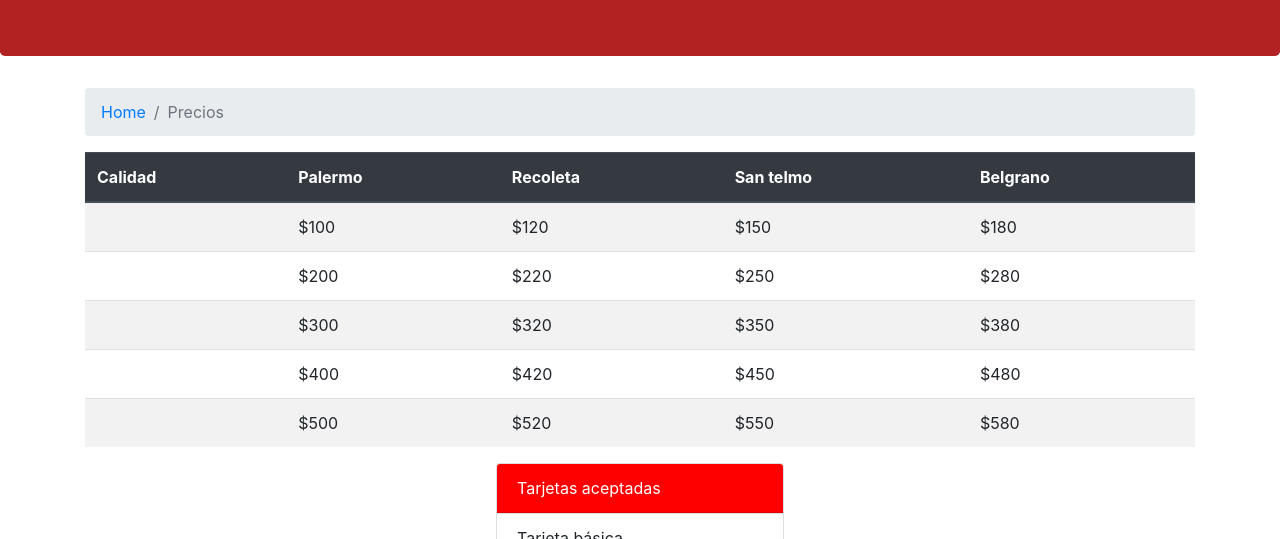
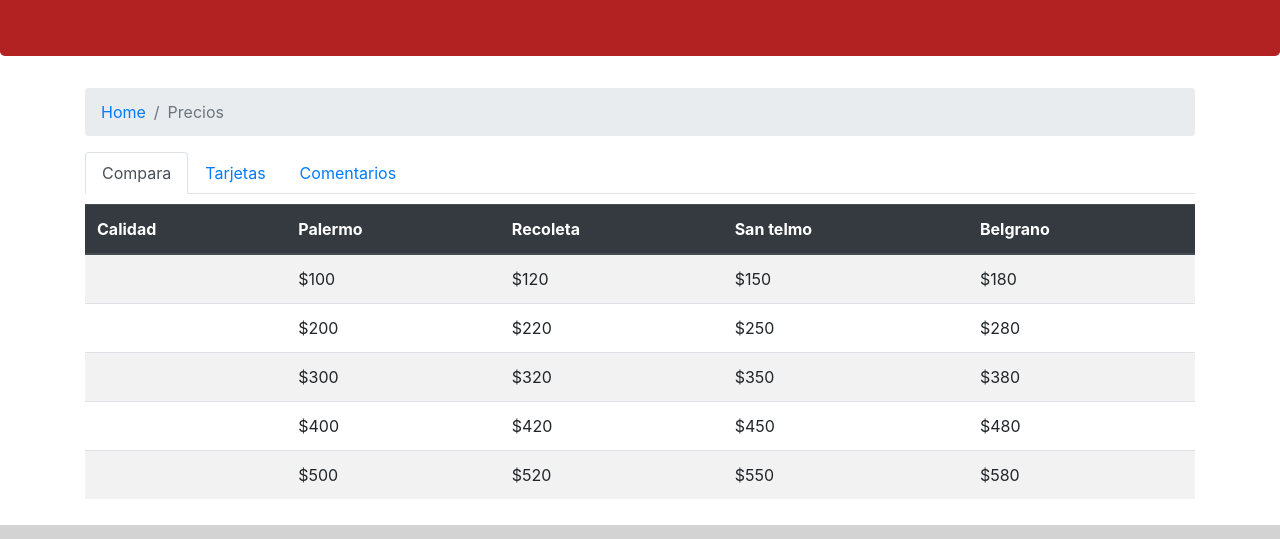
Before and after one commit to marianacanete/ProyectoUniversidadAustral, a website: page precios.html in a window 1280 px wide. Shown: the part 178-717 px from the top of the page. Drawn offline with nearby package versions, Linux system fonts and the light colour scheme; a web font is replaced by a local one.

Commit message:
usando pestañas en la seccion de precios

```diff
--- a/css/main.css
+++ b/css/main.css
@@ -40,3 +40,7 @@
 .footer-social-icon{
 	padding-right: 10px;
 }
+
+.tab-content {
+	padding-top: 10px;
+}
--- a/precios.html
+++ b/precios.html
@@ -42,13 +42,26 @@
   </div>
 
 	<div class="container">
-
 		<nav aria-label="breadcrumb">
 			<ol class="breadcrumb">
 				<li class="breadcrumb-item"> <a href="index.html">Home</a></li>
 				<li class="breadcrumb-item active" aria-current="page">Precios</li>
 			</ol>
 		</nav>
+
+		<ul class="nav nav-tabs" id="myTab" role="tablist">
+			<li class="nav-item">
+				<a  class="nav-link active" id="compara-tab" data-toggle="tab" href="#compara" role="tab" aria-controls="compara" aria-selected="true">Compara</a>
+			</li>
+			<li class="nav-item">
+				<a  class="nav-link" id="tarjetas-tab" data-toggle="tab" href="#tarjetas" role="tab" aria-controls="tarjetas" aria-selected="false">Tarjetas</a>
+			</li>
+			<li class="nav-item">
+				<a  class="nav-link" id="comentarios-tab" data-toggle="tab" href="#comentarios" role="tab" aria-controls="comentarios" aria-selected="false">Comentarios</a>
+			</li>
+		</ul>
+		<div class="tab-content" id="myTabContent">
+			<div class="tab-pane fade show active" id="compara" role="tabpanel" aria-labelledby="compara-tab">
 				<div class="table-responsive">
 					<table class="table table-striped">
 						<thead class="thead-dark">
@@ -97,13 +110,14 @@
 						</tbody>
 					</table>
 				</div>
+			</div>
 
+
+		<div class="tab-pane fade" id="tarjetas" role="tabpanel" aria-labelledby="tarjetas-tab">
 
 			<div class="d-flex justify-content-center">
 				<div class="card" style="width: 18rem">
-				<div class="card-header" style="background-color: red; color:white;">
-					Tarjetas aceptadas
-				</div>
+					<div class="card-header" style="background-color: red; color:white;"> Tarjetas aceptadas</div>
 					<ul class="list-group list-group-flush">
 						<li class="list-group-item">Tarjeta básica</li>
 						<li class="list-group-item">Tarjeta VIP</li>
@@ -113,8 +127,12 @@
 			</div>
 		</div>
 
+
+			<div class="tab-pane fade" id="comentarios" role="tabpanel" aria-labelledby="comenatrios-tab"> Comentarios </div>
+		</div>
+	</div>
+
 <footer class="footer">
-
 	<div class="row">
 		<div class="col-sm-4 d-flex flex-column">
 			<a href="http://www.facebook.com"> <i class="fab fa-facebook-square footer-social-icon"></i>Facebook</a>
@@ -129,7 +147,6 @@
 				<p><span class="oi oi-phone footer-adress-icon"></span>+54956289845</p>
 				<p><span class="oi oi-inbox footer-adress-icon"></span>info@guiahoteles.com.ar</p>
 			 </address>
-
 		</div>
 
 		<div class="col-sm-4 d-flex flex-column align-items-end">
```
Also changed, not shown: index.html (+1 -3 lines). Lines whose indentation alone changed are shown as unchanged.
